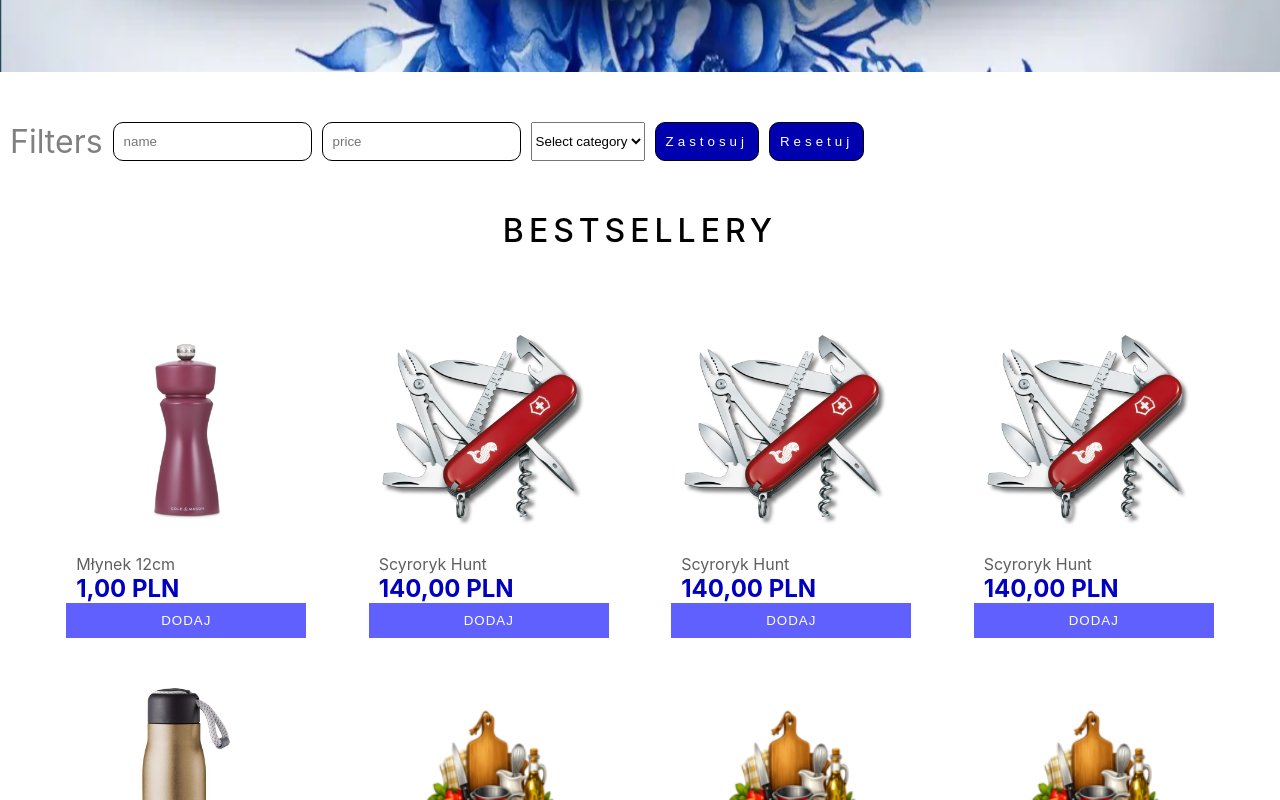
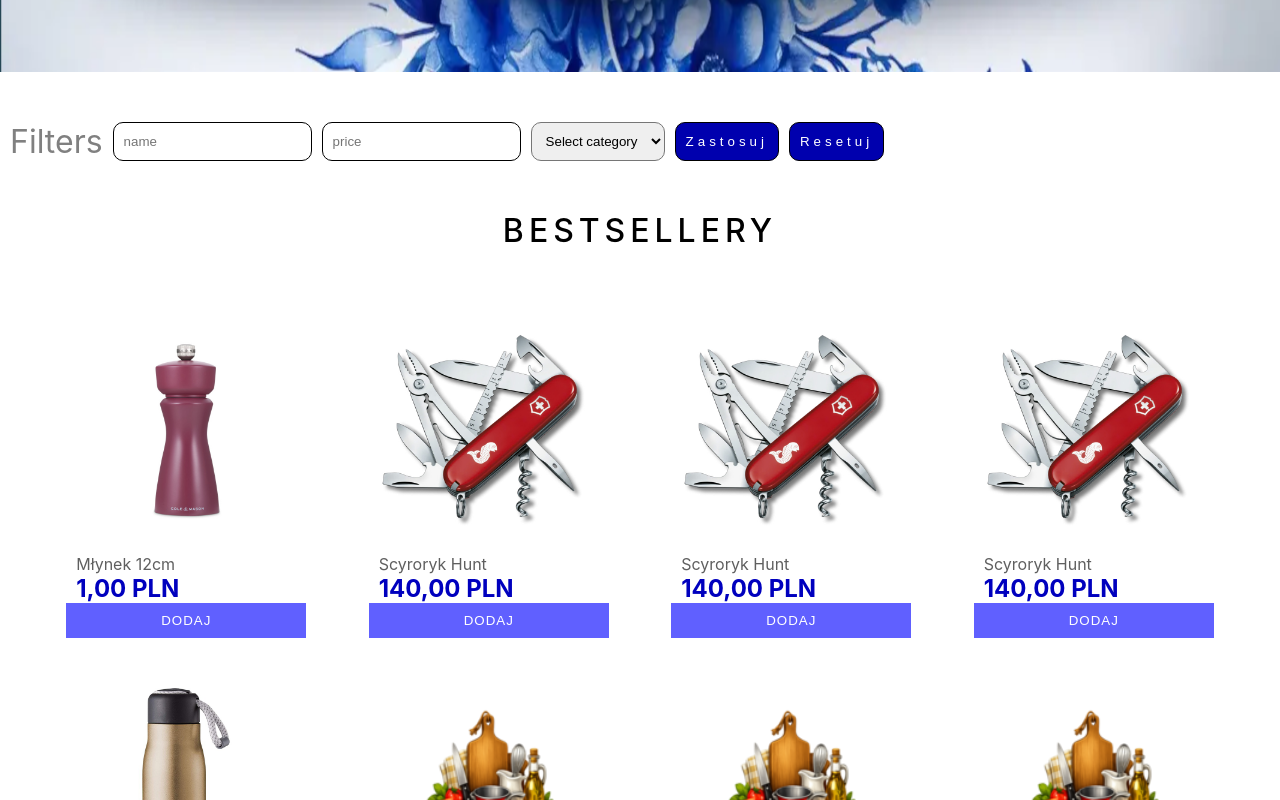
Before and after one commit to marcinoles87/my-app2, a React (Create React App) app: page / in a window 1280 px wide. Shown: the part 660-1460 px from the top of the page. Built offline with nearby package versions, Linux system fonts and the light colour scheme.

Commit message:
add code

```diff
--- a/src/App.css
+++ b/src/App.css
@@ -229,6 +229,18 @@ i{
 
 .filters button:hover{
   background-color: #6060ff;
+}
+
+.filters select{
+  border-radius: 10px;
+  padding: 10px;
+  transition: 1s ease;
+}
+
+.filters select:hover{
+    background-color: rgb(210, 210, 210);
+
+
 }
 
 /*wysylka */
--- a/src/Database/Database.jsx
+++ b/src/Database/Database.jsx
@@ -11,6 +11,72 @@ function Database({koszyk,setKoszyk,setDatabase}) {
 
 
     const database2 = [
+        {
+            img:wl1,
+            product:'WL H1222020',
+            nazwa:'Młynek 12cm',
+            cena:'1',
+            category:'młynki'
+
+        },
+        {
+            img:vi1,
+            product:'VI 0.3303',
+            nazwa:'Scyroryk Hunt',
+            cena:'140',
+            category:'scyzoryki'
+
+        },
+        {
+            img:vi1,
+            product:'VI 0.3303',
+            nazwa:'Scyroryk Hunt',
+            cena:'140',
+            category:'scyzoryki'
+
+        },
+        {
+            img:vi1,
+            product:'VI 0.3303',
+            nazwa:'Scyroryk Hunt',
+            cena:'140',
+            category:'scyzoryki'
+
+        },
+        {
+            img:gw1,
+            product:'GW SVB-1000',
+            nazwa:'Termos 1L',
+            cena:'15',
+            category:'termosy'
+
+        },
+        {
+            img:logoHeader,
+            product:'SK 1220',
+            nazwa:'Patelnio-rondel 20/2',
+            cena:'16',
+            category:'patelnie'
+
+        },
+
+         {
+            img:logoHeader,
+            product:'SP 11180',
+            nazwa:'Forma okrągła',
+            cena:'133',
+            category:'formy'
+
+        },
+        {
+            img:logoHeader,
+            product:'KA DM 777',
+            nazwa:'Noż 12 cm',
+            cena:'14',
+            category:'noże'
+
+        },
+
         {
             img:wl1,
             product:'WL H1222020',
@@ -93,7 +159,7 @@ function Database({koszyk,setKoszyk,setDatabase}) {
     }
 
   return (
-    <div className='database-product'>
+    <>
         {database2.map( (item,index) => {
             return(
                 <div className='database-element' key={index}>
@@ -116,7 +182,8 @@ function Database({koszyk,setKoszyk,setDatabase}) {
             )
         })}
 
-    </div>
+        </>
+
   )
 }
 
--- a/src/components/Header.jsx
+++ b/src/components/Header.jsx
@@ -104,7 +104,10 @@ function Header({koszyk,setKoszyk,setDatabase,database}) {
 
         <div className='header-product'>
           <h1>Bestsellery </h1>
+          <div className='database-product'>
           {flag ?
+
+
           filteredDatabase.map( (item,index) =>{
              return(
                 <div className='database-element' key={index}>
@@ -122,9 +125,13 @@ function Header({koszyk,setKoszyk,setDatabase,database}) {
                     </div>
             )})
 
+
+
           :
           <Database koszyk={koszyk} setKoszyk={setKoszyk} setDatabase={setDatabase} database={database}></Database>
           }
+
+           </div>
 
           <Main></Main>
           <Newsletter></Newsletter>
```
